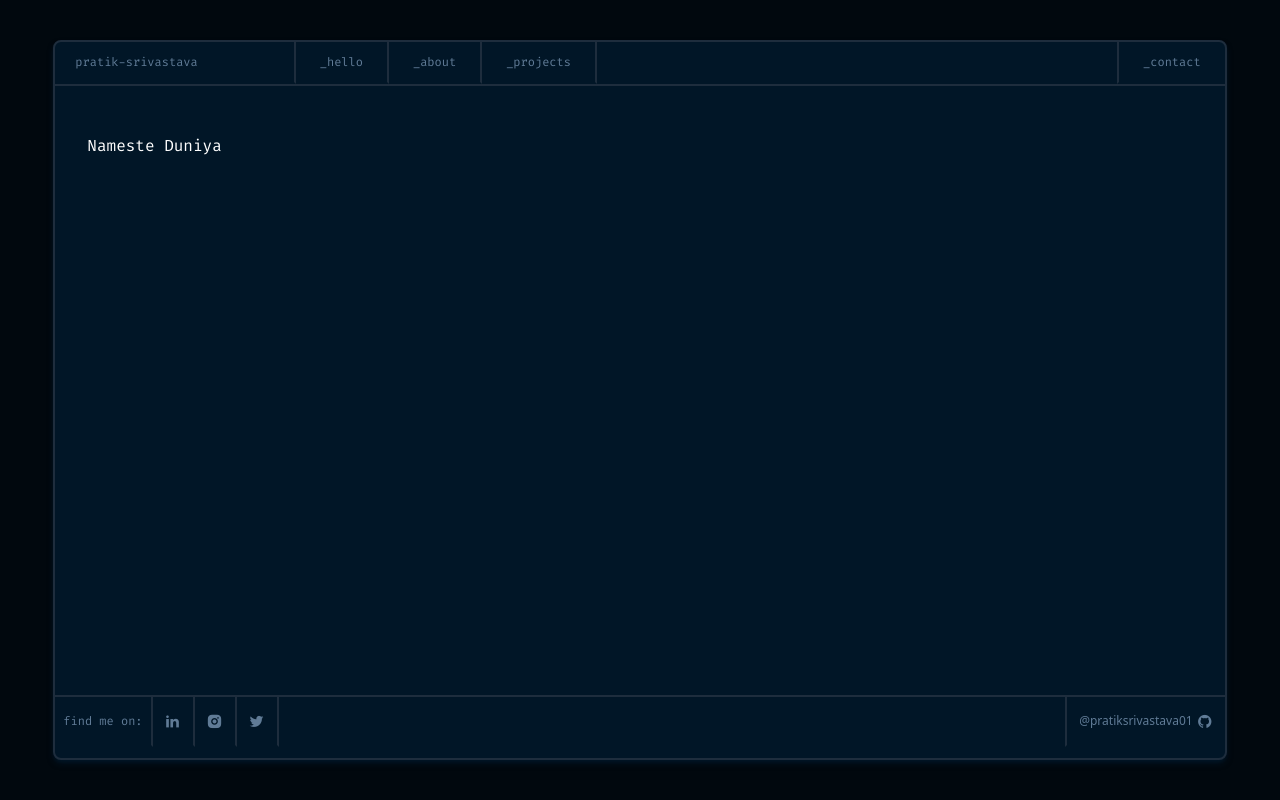
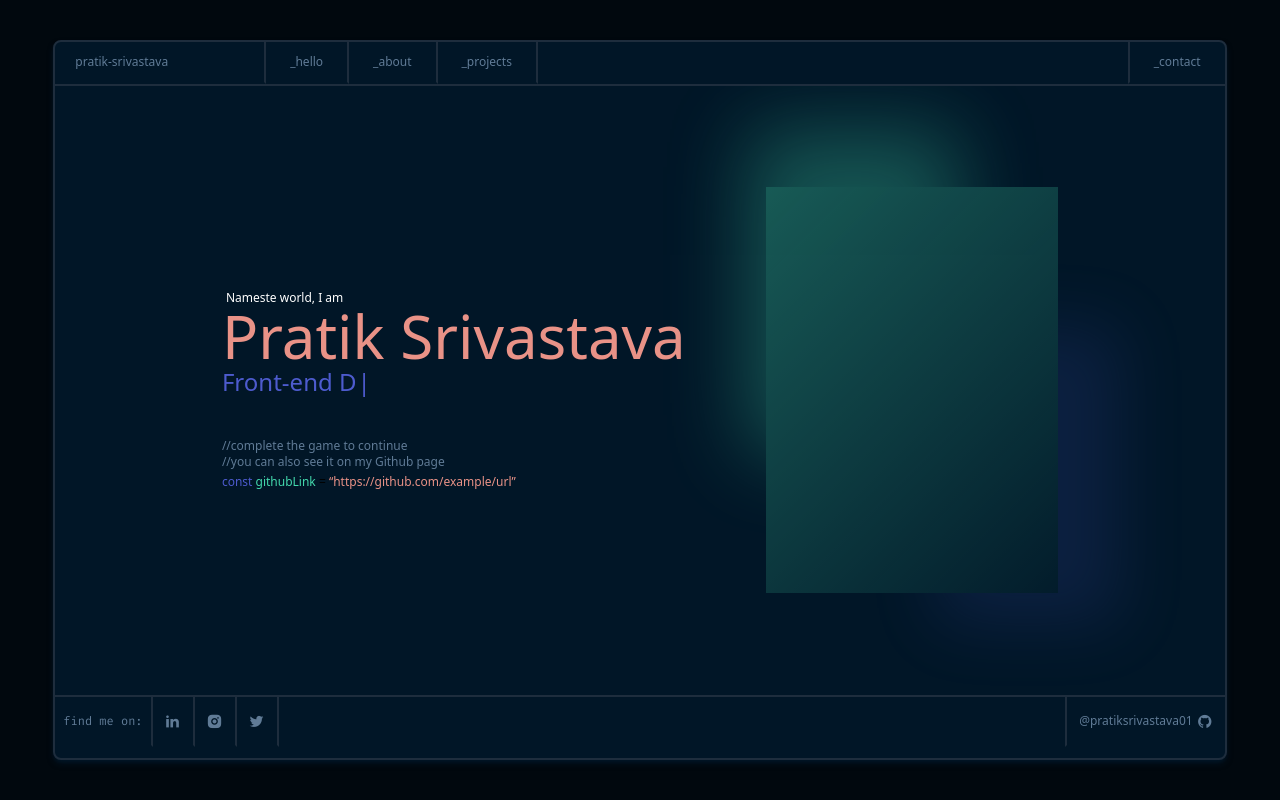
Before and after one commit to pratiksrivastava01/PORTFOLIO, a Next.js app: page / in a window 1280 px wide. Built offline with nearby package versions, Linux system fonts and the light colour scheme.

Commit message:
🕺🎉😃some changes

```diff
--- a/components/Layout.jsx
+++ b/components/Layout.jsx
@@ -1,7 +1,7 @@
 import React from "react";
 import { PageTitle } from "../components/PageTitle";
 import Link from "next/link";
-import { SocialIcon } from "./SocialIcon";
+import { SocialIcon } from './SocialIcon'
 
 export const Layout = ({ children }) => {
   const navbar = [
@@ -34,7 +34,7 @@ export const Layout = ({ children }) => {
   const social = [
     {
       link: "https://www.linkedin.com/in/srivastava2191/",
-      icon: <i className="ri-linkedin-fill"></i>,
+      icon:<i className="ri-linkedin-fill"></i>
     },
     {
       icon: <i className="ri-instagram-fill"></i>,
@@ -67,19 +67,98 @@ export const Layout = ({ children }) => {
               <h1 className=" mt-1">find me on:</h1>
             </a>
           </Link>
-          {social.map((icon) => (
-            <SocialIcon key={icon.icon} icon={icon.icon} link={icon.link} />
-          ))}
-          <a
-            target="_blank"
-            href={"https://github.com/pratiksrivastava01"}
-            className="text-secondary hover:text-white text-headline  flex items-center last:ml-auto border-r-0 border-l-2 border-l-lines inline-block px-3  py-3 hover:border-b-accent border-b-primary-lighter transition border-b-2  "
-          >
-            <span className="text-xs block mr-1">@pratiksrivastava01</span>
-            <i className="ri-github-fill"></i>
+          {
+            social.map((icon) => (
+              <SocialIcon key={icon.icon} icon={icon.icon} link={icon.link} />
+            ))
+          }
+          <a target="_blank" href={"https://github.com/pratiksrivastava01"}className={` text-secondary hover:text-white text-headline  flex items-center last:ml-auto border-r-0 border-l-2 border-l-lines inline-block px-3  py-3 hover:border-b-accent border-b-primary-lighter transition border-b-2  `}>
+            <span className="text-xs block mr-1">@pratiksrivastava01</span><i className="ri-github-fill"></i>
           </a>
         </div>
       </div>
     </div>
   );
 };
+
+// import React from 'react'
+// import { PageTitle } from '../components/PageTitle'
+// import { SocialIcon } from './SocialIcon'
+// import Link from "next/link"
+
+// export const Layout = ({children}) => {
+//   const upperPages =[
+//     {
+//       title:"joseph-enoch",
+//       userName:true,
+//       lastItem:false,
+//     },
+//     {
+//       title:"hello",
+//       userName:false,
+//       lastItem:false,
+//     },
+//     {
+//       title:"about-me",
+//       userName:false,
+//       lastItem:false,
+//     },
+//     {
+//       title:"projects",
+//       userName:false,
+//       lastItem:false,
+//     },
+//     {
+//       title:"contact-me",
+//       userName:false,
+//       lastItem:true,
+//     }
+//   ]
+
+//   const socials = [
+//     {
+//       link: "https://github.com/josephenoch",
+//       icon:<i className="ri-linkedin-fill"></i>
+//     },
+//     {
+//       link: "https://github.com/josephenoch",
+//       icon:<i className="ri-instagram-fill"></i>
+//     },
+//     {
+//       link: "https://github.com/josephenoch",
+//       icon:<i className="ri-facebook-fill"></i>
+//     },
+//     {
+//       link: "https://github.com/josephenoch",
+//       icon:<i className="ri-twitter-fill"></i>
+//     }
+//   ]
+//   return (
+//     <div className="bg-primary  w-full h-screen flex justify-center items-center ">
+//         <div className="w-11/12 relative bg-primary-lighter rounded-lg overflow-hidden shadow-md shadow-primary-lighter border-lines border-2 h-90per">
+//           <div className="border-b-2 border-b-lines flex">
+//             {upperPages.map(page=>
+//               <PageTitle key={page.title} pageTitle={page.title} userName={page.userName} lastItem={page.lastItem} />
+//               )}
+//           </div>
+//             <div className="max-h-85per h-85per overflow-auto">{children}</div>
+//           <div className="border-t-2 absolute border-t-lines flex w-full">
+//           <Link href="" >
+//             <a className=" font-headline text-secondary text-xs inline-block border-r-2 hover:text-white border-r-lines px-2 py-3 hover:border-b-accent border-b-primary-lighter transition border-b-2">
+//                 <h1 className=" mt-1">find me on:</h1>
+//             </a>
+//           </Link>
+//             {
+//               socials.map((social,index)=>
+//                 <SocialIcon key={index} link={social.link} icon={social.icon}/>
+//                 )
+//             }
+//             <a target="_blank" href={"https://github.com/josephenoch"}className={` text-secondary hover:text-white text-headline  flex items-center last:ml-auto border-r-0 border-l-2 border-l-lines inline-block px-3  py-3 hover:border-b-accent border-b-primary-lighter transition border-b-2  `}>
+//               <span className='text-xs block mr-1'>@josephenoch </span> <i className="ri-github-fill"></i>
+//             </a>
+//           </div>
+//         </div>
+
+//     </div>
+//   )
+// }
--- a/components/PageTitle.jsx
+++ b/components/PageTitle.jsx
@@ -1,17 +1,44 @@
+// import Link from 'next/link'
+// import React from 'react'
+
+// export const PageTitle = ({pageTitle, userName, lastItem, notLink}) => {
+//   const styles = {
+//       rightPadding:userName ? "pr-24" : "",
+//       leftPadding:userName? "pl-5":"",
+//       contactStyle:lastItem? "last:ml-auto border-r-0 border-l-2 border-l-lines" : " border-r-2 border-r-lines"
+//   }
+//   return (
+//     <>
+//         <Link href={!notLink ? pageTitle : "/" }>
+//             <a className={`${styles.rightPadding} ${styles.contactStyle} ${styles.leftPadding} hover:text-white text-secondary inline-block px-6 py-3 hover:border-b-accent border-b-primary-lighter transition border-b-2  `}>
+//                 <h1 className="font-headline  text-xs">{userName?pageTitle.toLowerCase():`_${pageTitle.toLowerCase()}`}</h1>
+//             </a>
+//         </Link>
+//     </>
+//   )
+// }
 import Link from 'next/link'
+import {useRouter} from 'next/router'
+
+
+
 import React from 'react'
 
+
 export const PageTitle = ({pageTitle, userName, lastItem, notLink}) => {
+  const router= useRouter()
   const styles = {
       rightPadding:userName ? "pr-24" : "",
       leftPadding:userName? "pl-5":"",
-      contactStyle:lastItem? "last:ml-auto border-r-0 border-l-2 border-l-lines" : " border-r-2 border-r-lines"
+      contactStyle:lastItem? "last:ml-auto border-r-0 border-l-2 border-l-lines" : " border-r-2 border-r-lines",
+      activeStyle: router.pathname===`/${pageTitle}`|| (router.pathname==="/" && notLink)? "border-b-accent text-white":"hover:border-b-accent  hover:transition-[border] ease-in-ou border-b-primary-lighter text-secondary"
   }
   return (
+
     <>
-        <Link href={!notLink ? pageTitle : "" }>
-            <a className={`${styles.rightPadding} ${styles.contactStyle} ${styles.leftPadding} hover:text-white text-secondary inline-block px-6 py-3 hover:border-b-accent border-b-primary-lighter transition border-b-2  `}>
-                <h1 className="font-headline  text-xs">{userName?pageTitle.toLowerCase():`_${pageTitle.toLowerCase()}`}</h1>
+        <Link href={!notLink ? `/${pageTitle}` : "/" }>
+            <a className={`border-b-2  ${styles.activeStyle} t ${styles.rightPadding} ${styles.contactStyle} ${styles.leftPadding} hover:text-white  inline-block px-6 py-3   `}>
+                <h1 className=" text-xs">{userName?pageTitle.toLowerCase():`_${pageTitle.toLowerCase()}`}</h1>
             </a>
         </Link>
     </>
--- a/components/SocialIcon.jsx
+++ b/components/SocialIcon.jsx
@@ -1,11 +1,10 @@
-import Link from 'next/link'
 import React from 'react'
 
 export const SocialIcon = ({icon, link}) => {
 
   return (
     <>
-      <a target="_blank" href={link}className={"hover:text-white text-secondary inline-block px-3  py-3 border-r-2 border-r-lines hover:border-b-accent border-b-primary-lighter transition border-b-2"}>
+      <a target="_blank" href={link} rel="noreferrer" className={"hover:text-white text-secondary inline-block px-3  py-3 border-r-2 border-r-lines hover:border-b-accent border-b-primary-lighter hover:transition-[border] ease-in-out border-b-2"}>
         {icon}
       </a>
     </>
--- a/package.json
+++ b/package.json
@@ -12,7 +12,8 @@
     "next": "12.2.3",
     "react": "18.2.0",
     "react-dom": "18.2.0",
-    "remixicon": "^2.5.0"
+    "remixicon": "^2.5.0",
+    "typewriter-effect": "^2.19.0"
   },
   "devDependencies": {
     "autoprefixer": "^10.4.7",
--- /dev/null
+++ b/pages/about.jsx
@@ -0,0 +1,11 @@
+import React from 'react'
+
+const AboutMe = () => {
+  return (
+    <div className="px-8 py-12 hover:text-white">
+        <h1 className='text-white'>About Me</h1>
+    </div>
+  )
+}
+
+export default AboutMe
--- a/pages/api/hello.js
+++ b/pages/api/hello.js
@@ -1,5 +1,4 @@
-// Next.js API route support: https://nextjs.org/docs/api-routes/introduction
 
 export default function handler(req, res) {
-  res.status(200).json({ name: 'John Doe' })
+  res.status(200).json({ name: 'Pratik Srivastava' })
 }
--- /dev/null
+++ b/pages/contact.jsx
@@ -0,0 +1,11 @@
+import React from 'react'
+
+const ContactMe = () => {
+  return (
+    <div className="px-8 py-12">
+        <h1 className='text-white'> Contact Me</h1>
+    </div>
+  )
+}
+
+export default ContactMe
--- /dev/null
+++ b/pages/hello.jsx
@@ -0,0 +1,11 @@
+import React from "react";
+
+const hello = () => {
+  return (
+    <div className="px-8 py-12">
+      <h1 className="text-white">Nameste Duniya</h1>
+    </div>
+  );
+};
+
+export default hello;
--- a/pages/index.js
+++ b/pages/index.js
@@ -1,6 +1,10 @@
 import Head from 'next/head'
+import Typewriter from 'typewriter-effect'
+
+import { useRef } from 'react';
 
 export default function Home() {
+  const typewriterRef = useRef()
   return (
     <>
       <Head>
@@ -9,8 +13,39 @@ export default function Home() {
         <link rel="icon" href="/favicon.ico" />
       </Head>
 
-      <div className="px-8 py-12">
-        <h1 className='font-headline text-white'>Nameste Duniya</h1>
+
+      <div className="flex justify-center items-center h-full ">
+        <div className='pr-20'>
+          <h1 className="text-xs pl-1 text-white">Nameste world, I am </h1>
+          <h1 className="text-6xl font-thin text-accent-orange">Pratik Srivastava</h1>
+          <h1 ref={typewriterRef} className="text-2xl font-thin text-secondary-purple flex align-baseline">
+             {<Typewriter
+                options={{
+                  strings: ['Front-end Developer', 'Going to be Full Stack Developer', 'DevOps Enthusiast'],
+                  autoStart: true,
+                  loop: true,
+                }}
+              />}
+          </h1>
+          <h1 className="mt-10 text-xs font-thin text-secondary">  {"//complete the game to continue"}</h1>
+          <h1 className="text-xs font-thin text-secondary"> {"//you can also see it on my Github page"}</h1>
+          <h1 className="mt-1 text-xs font-thin">
+            <span className="text-secondary-purple">const   </span>
+            <span className="text-accent-green">githubLink </span>
+            =
+            <span className="text-accent-orange"> {"“https://github.com/example/url”"}</span>
+          </h1>
+
+
+
+
+        </div>
+        <div style={{
+          background:"linear-gradient(135deg, rgba(67, 217, 173,0.7), rgba(23, 85, 83,0.2))"
+        }}className=" w-1/4 h-4/6 opacity-50 shadow-[_116px_85px_66px_-54px_rgba(77,91,206,0.3),_-59px_-99px_81px_-41px_rgba(67,217,173,0.64);]">
+
+        </div>
+
       </div>
     </>
 
--- /dev/null
+++ b/pages/projects.jsx
@@ -0,0 +1,11 @@
+import React from 'react'
+
+const projects = () => {
+  return (
+    <div className="px-8 py-12">
+        <h1 className='text-white'>Projects</h1>
+    </div>
+  )
+}
+
+export default projects
```
Also changed, not shown: 2 other files (tests, documents, lock files or other folders).
